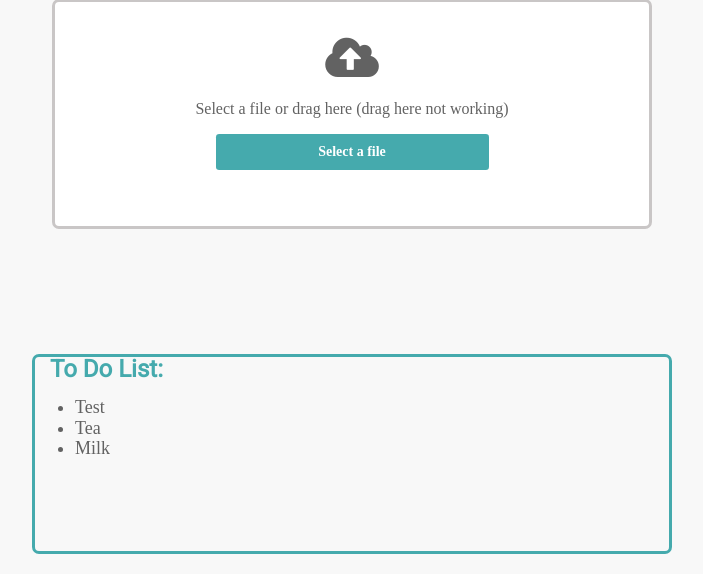
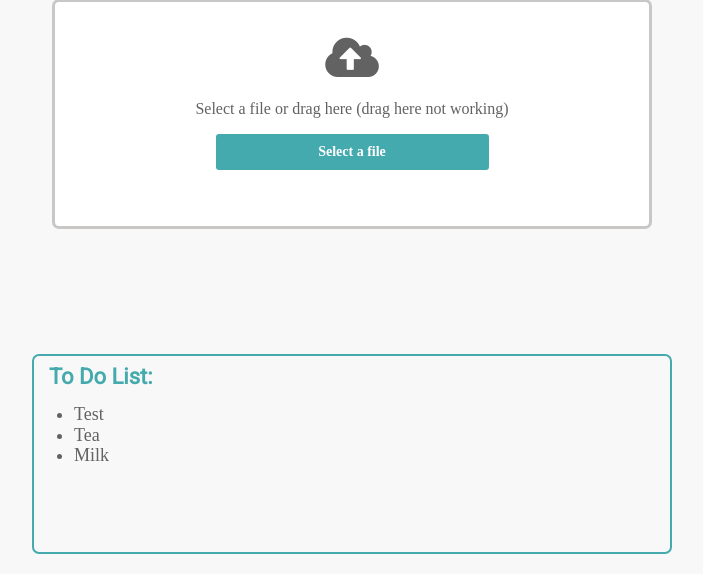
Before and after one commit to pauldiaz10/BoyInTheBrowser, a PHP site: page /Main.html in a window 1280 px wide. Shown: the part 226-800 px from the top of the page, without its empty margins (288-991 px from the left). Run offline with PHP 8.4, Linux system fonts and the light colour scheme; some libraries are stand-ins or nearby versions.

Commit message:
Added todo list to main page for simple stuff

```diff
--- a/css/style.css
+++ b/css/style.css
@@ -172,7 +172,7 @@ p {
 
 /* Start Test Code */
 .todo {
-  border: 3px solid #45aaad;
+  border: 2px solid #45aaad;
   border-radius: 7px;
   height: 25%;
   width: 50%;
@@ -184,8 +184,9 @@ p {
 .todo h2 {
   color: #45aaad;
   text-align: left;
-  font-size: 24px;
+  font-size: 22px;
   margin-left: 15px;
+  margin-top: 10px;
 }
 
 .todo ul li {
```
